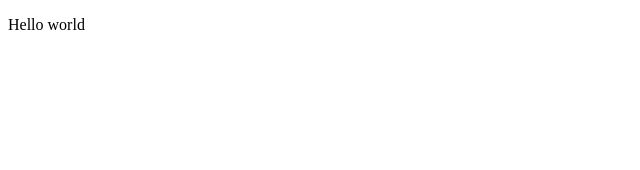
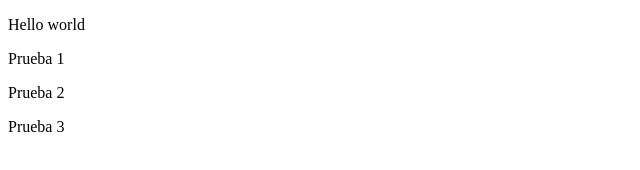
Before and after one commit to SirJowel/first-repository, a plain HTML site: page index.html in a window 1280 px wide. Shown: the whole page, without its empty margins (0-640 px from the left). Drawn offline with Linux system fonts and the light colour scheme.

Commit message:
Al index html se le agregaron 3 etiquetas mas

```diff
--- a/index.html
+++ b/index.html
@@ -9,6 +9,9 @@
 </head>
 <body>
     <p>Hello world</p>
+    <p>Prueba 1</p>
+    <p>Prueba 2</p>
+    <p>Prueba 3</p>
 
 
 
```
